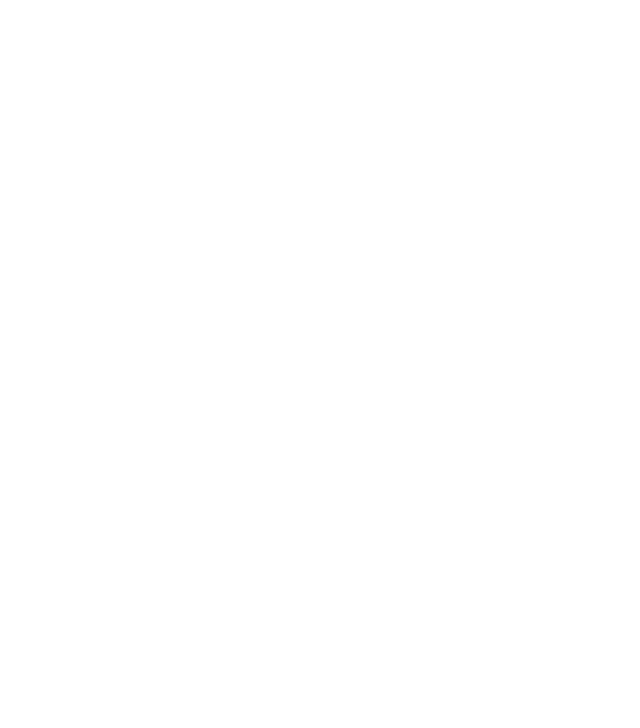
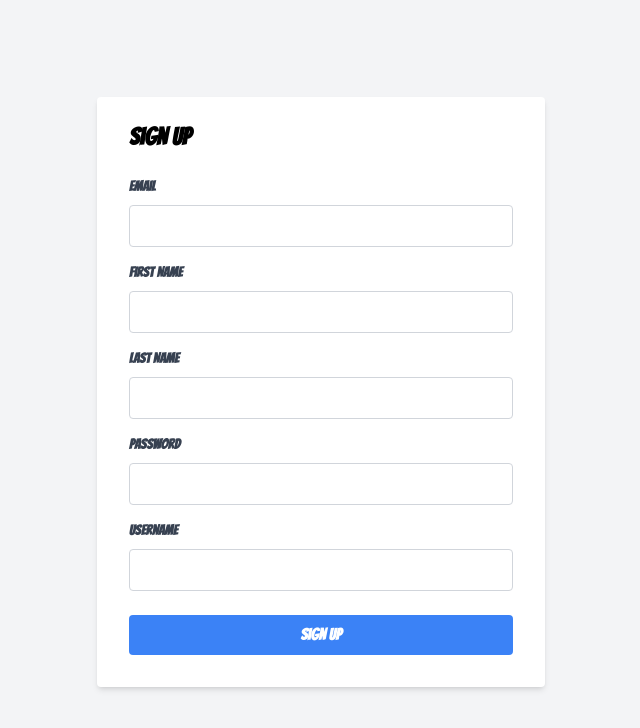
Before and after one commit to stevecoding100/ZenkaiAnime-Ecommerce, a React (Vite) app in the folder client/: page /register in a window 1280 px wide. Before the commit this address had no page. Shown: the top 728 px of the page, without its empty margins (319-959 px from the left). Built offline with nearby package versions, Linux system fonts and the light colour scheme.

Commit message:
add signup page, and add route to /register in signup button

```diff
--- a/client/src/App.jsx
+++ b/client/src/App.jsx
@@ -1,12 +1,14 @@
 import { Routes, Route } from "react-router-dom";
 import StreamingHomePage from "./pages/StreamingHomePage";
 import MerchandiseHomePage from "./pages/MerchandiseHomePage";
+import SignUpPage from "./pages/SignUpPage";
 
 const App = () => {
   return (
     <Routes>
       <Route path="/" element={<StreamingHomePage />} />
       <Route path="/shop" element={<MerchandiseHomePage />} />
+      <Route path="/register" element={<SignUpPage />} />
     </Routes>
   );
 };
--- a/client/src/components/Navbar.jsx
+++ b/client/src/components/Navbar.jsx
@@ -11,9 +11,7 @@
             <HambugerMenu pageType={pageType} />
             <Link
               className={`text-2xl font-bold ${
-                                pageType === "streaming"
-                                    ? "text-white"
-                                    : "text-black"
+                pageType === "streaming" ? "text-white" : "text-black"
               }`}
               to={pageType === "streaming" ? "/" : "/shop"}
             >
@@ -36,9 +34,7 @@
 
             <ul
               className={`md:flex items-center space-x-4  ${
-                                pageType === "streaming"
-                                    ? "text-white"
-                                    : "text-black"
+                pageType === "streaming" ? "text-white" : "text-black"
               } hidden md:display`}
             >
               {pageType === "streaming" ? (
@@ -59,22 +55,21 @@
           <ul className="md:flex items-center space-x-4 md:diplay w-[250px] hidden">
             <button
               className={`px-4 py-2 bg-blue-500 hover:bg-blue-600 ${
-                                pageType === "streaming"
-                                    ? "text-white"
-                                    : "text-slate-900"
+                pageType === "streaming" ? "text-white" : "text-slate-900"
               } text-white rounded-md transition duration-300`}
             >
               Sign in
             </button>
+            <Link to="/register">
+              {" "}
               <button
                 className={`px-4 py-2 border-2 border-blue-500 hover:bg-blue-600 ${
-                                pageType === "streaming"
-                                    ? "text-white"
-                                    : "text-slate-900"
+                  pageType === "streaming" ? "text-white" : "text-slate-900"
                 } rounded-md transition duration-300`}
               >
                 Sign up
               </button>
+            </Link>
           </ul>
         </nav>
       </div>
--- a/client/src/pages/SignUpPage.jsx
+++ b/client/src/pages/SignUpPage.jsx
@@ -0,0 +1,131 @@
+import { useState } from "react";
+import axios from "axios";
+const SignUpPage = () => {
+  const [email, setEmail] = useState("");
+  const [firstName, setFirstName] = useState("");
+  const [lastName, setLastName] = useState("");
+  const [password, setPassword] = useState("");
+  const [username, setUsername] = useState("");
+  const BASEURL = "https://zenkaianime-ecommerce.onrender.com/";
+
+  const handleSubmit = async (e) => {
+    e.preventDefault();
+    // Handle form submission logic here
+    const formData = {
+      email,
+      first_name: firstName,
+      last_name: lastName,
+      password,
+      username,
+    };
+    try {
+      const result = await axios.post(`${BASEURL}api/auth/register`, formData);
+      console.log("User registered", result);
+    } catch (error) {
+      console.error("Error signing up", error);
+    }
+  };
+
+  return (
+    <div className="flex justify-center items-center min-h-screen bg-gray-100">
+      <div className="w-full max-w-md">
+        <form
+          onSubmit={handleSubmit}
+          className="bg-white shadow-md rounded px-8 pt-6 pb-8 mb-4"
+        >
+          <h2 className="text-2xl font-bold mb-6">Sign Up</h2>
+          <div className="mb-4">
+            <label
+              htmlFor="email"
+              className="block text-gray-700 text-sm font-bold mb-2"
+            >
+              Email
+            </label>
+            <input
+              type="email"
+              id="email"
+              value={email}
+              onChange={(e) => setEmail(e.target.value)}
+              className="w-full px-3 py-2 border border-gray-300 rounded focus:outline-none focus:border-blue-500"
+              required
+            />
+          </div>
+          <div className="mb-4">
+            <label
+              htmlFor="firstName"
+              className="block text-gray-700 text-sm font-bold mb-2"
+            >
+              First Name
+            </label>
+            <input
+              type="text"
+              id="firstName"
+              value={firstName}
+              onChange={(e) => setFirstName(e.target.value)}
+              className="w-full px-3 py-2 border border-gray-300 rounded focus:outline-none focus:border-blue-500"
+              required
+            />
+          </div>
+          <div className="mb-4">
+            <label
+              htmlFor="lastName"
+              className="block text-gray-700 text-sm font-bold mb-2"
+            >
+              Last Name
+            </label>
+            <input
+              type="text"
+              id="lastName"
+              value={lastName}
+              onChange={(e) => setLastName(e.target.value)}
+              className="w-full px-3 py-2 border border-gray-300 rounded focus:outline-none focus:border-blue-500"
+              required
+            />
+          </div>
+          <div className="mb-4">
+            <label
+              htmlFor="password"
+              className="block text-gray-700 text-sm font-bold mb-2"
+            >
+              Password
+            </label>
+            <input
+              type="password"
+              id="password"
+              value={password}
+              onChange={(e) => setPassword(e.target.value)}
+              className="w-full px-3 py-2 border border-gray-300 rounded focus:outline-none focus:border-blue-500"
+              required
+            />
+          </div>
+          <div className="mb-6">
+            <label
+              htmlFor="username"
+              className="block text-gray-700 text-sm font-bold mb-2"
+            >
+              Username
+            </label>
+            <input
+              type="text"
+              id="username"
+              value={username}
+              onChange={(e) => setUsername(e.target.value)}
+              className="w-full px-3 py-2 border border-gray-300 rounded focus:outline-none focus:border-blue-500"
+              required
+            />
+          </div>
+          <div>
+            <button
+              type="submit"
+              className="w-full bg-blue-500 hover:bg-blue-700 text-white font-bold py-2 px-4 rounded focus:outline-none focus:shadow-outline"
+            >
+              Sign Up
+            </button>
+          </div>
+        </form>
+      </div>
+    </div>
+  );
+};
+
+export default SignUpPage;
```
Lines whose indentation alone changed are shown as unchanged.
